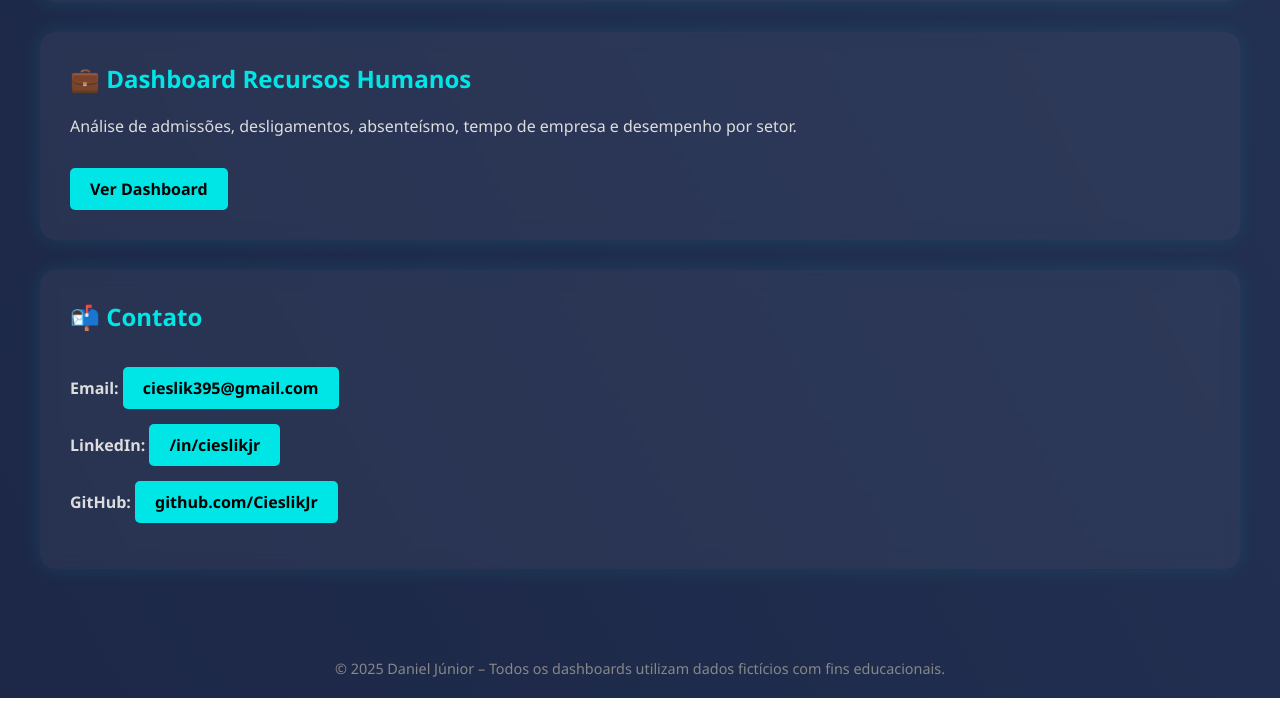
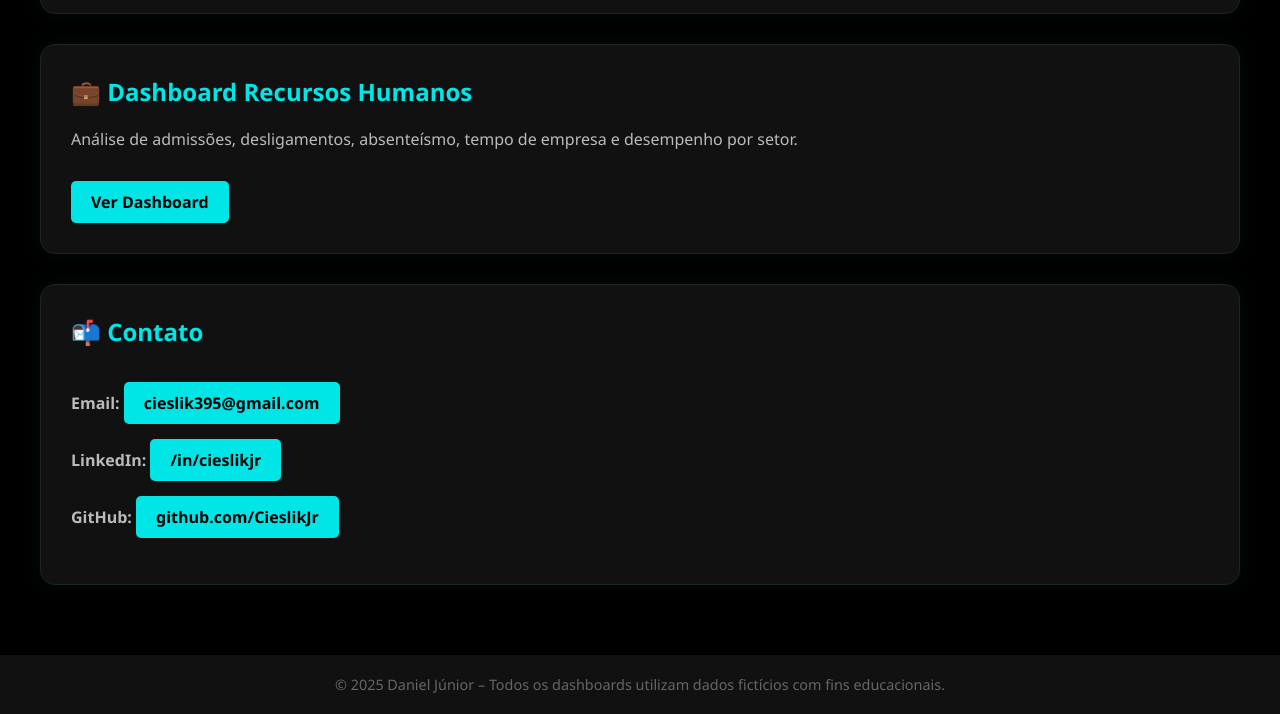
Before and after one commit to CieslikJr/PowerBi, a plain HTML site: page index.html in a window 1280 px wide. Shown: the part 1615-2329 px from the top of the page. Drawn offline with Linux system fonts and the light colour scheme.

Commit message:
index.html

```diff
--- a/index.html
+++ b/index.html
@@ -9,22 +9,14 @@
       margin: 0;
       font-family: 'Segoe UI', sans-serif;
       color: #ffffff;
-      background: linear-gradient(to right top, #0a0f2c, #141c3a, #1d2848, #263557, #304265);
-      background-size: 400% 400%;
-      animation: gradientMove 20s ease infinite;
+      background-color: #000000;
       overflow-x: hidden;
-    }
-
-    @keyframes gradientMove {
-      0% { background-position: 0% 50%; }
-      50% { background-position: 100% 50%; }
-      100% { background-position: 0% 50%; }
     }
 
     header {
       text-align: center;
       padding: 60px 20px 20px;
-      position: relative;
+      background-color: #111;
     }
 
     header h1 {
@@ -34,7 +26,7 @@
 
     header p {
       font-size: 1.2rem;
-      color: #aaa;
+      color: #888;
     }
 
     .container {
@@ -45,18 +37,18 @@
     }
 
     .card {
-      background: rgba(255, 255, 255, 0.05);
+      background: #111111;
       padding: 30px;
       margin-bottom: 30px;
       border-radius: 15px;
-      backdrop-filter: blur(8px);
+      border: 1px solid #222;
       transition: transform 0.3s ease, box-shadow 0.3s ease;
-      box-shadow: 0 0 20px rgba(0, 255, 255, 0.1);
+      box-shadow: 0 0 20px rgba(0, 255, 255, 0.05);
     }
 
     .card:hover {
       transform: translateY(-5px);
-      box-shadow: 0 0 30px rgba(0, 255, 255, 0.3);
+      box-shadow: 0 0 30px rgba(0, 255, 255, 0.2);
     }
 
     .card h2 {
@@ -65,7 +57,7 @@
     }
 
     .card p {
-      color: #ddd;
+      color: #bbb;
     }
 
     .btn {
@@ -83,16 +75,10 @@
       text-align: center;
       padding: 20px;
       font-size: 0.9em;
-      color: #888;
+      background-color: #111;
+      color: #666;
     }
   </style>
-  <script>
-    document.addEventListener('mousemove', (e) => {
-      const x = (e.clientX / window.innerWidth - 0.5) * 10;
-      const y = (e.clientY / window.innerHeight - 0.5) * 10;
-      document.body.style.backgroundPosition = `${x}px ${y}px`;
-    });
-  </script>
 </head>
 <body>
   <header>
```
